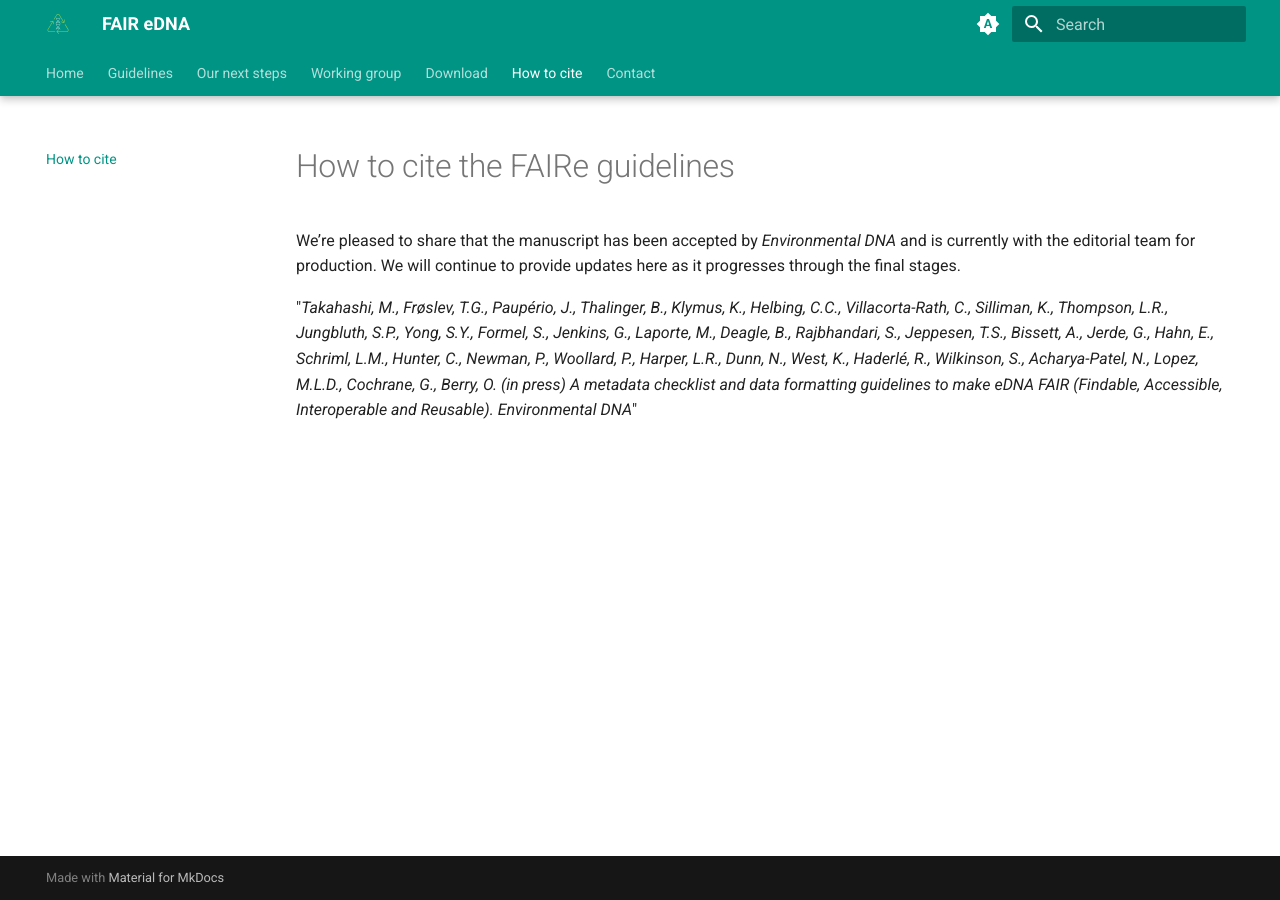
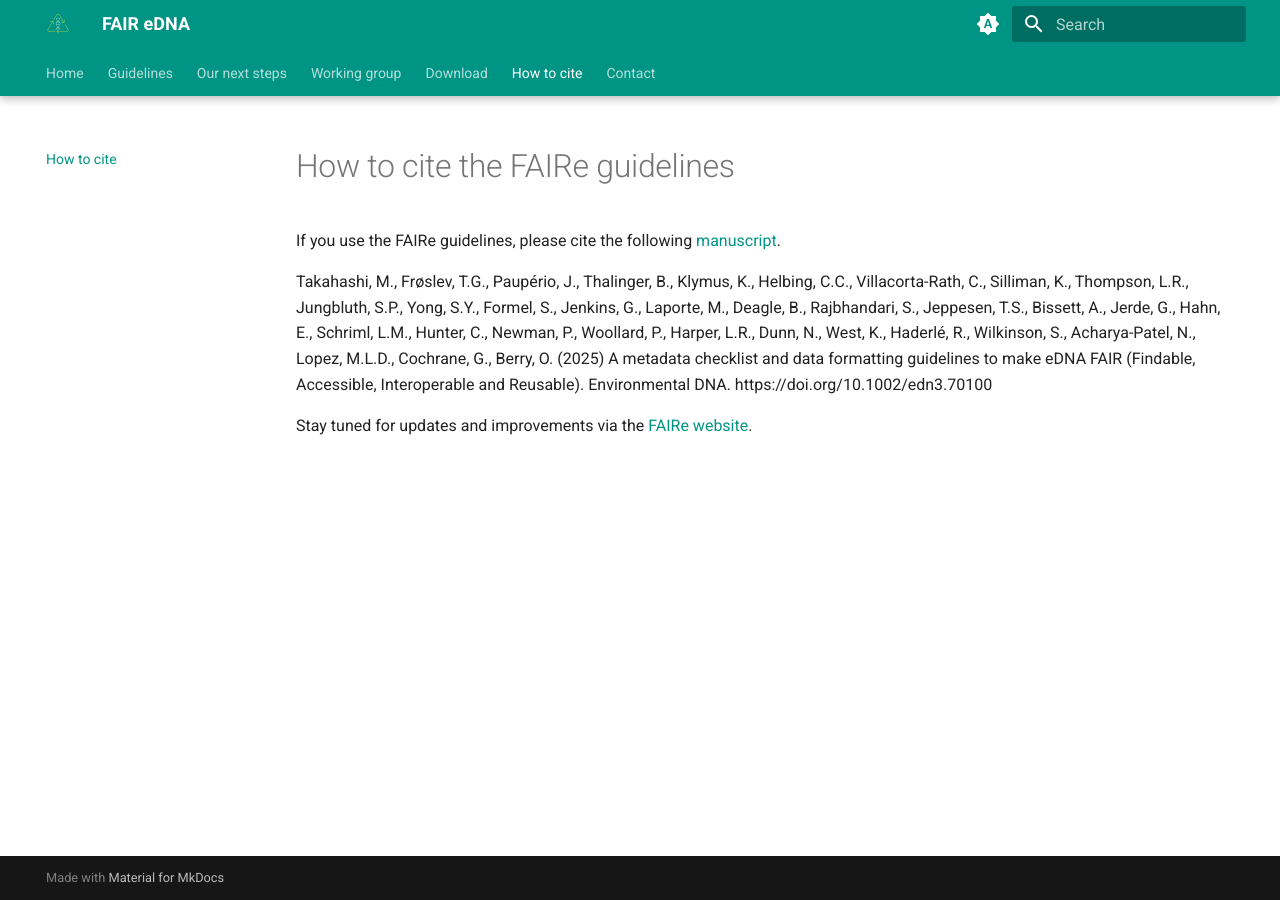
Before and after one commit to FAIR-eDNA/FAIR-eDNA.github.io, an MkDocs documentation site: the page built from docs/citation.md, in a window 1280 px wide. Built offline with MkDocs 1.6.1 and Material for MkDocs 9.7.7, drawn with Linux system fonts in a browser that asks for light colours.

Commit message:
Update citation.md
updating the published MS

```diff
--- a/docs/citation.md
+++ b/docs/citation.md
@@ -1,5 +1,7 @@
 # How to cite the FAIRe guidelines
 
-We’re pleased to share that the manuscript has been accepted by _Environmental DNA_ and is currently with the editorial team for production. We will continue to provide updates here as it progresses through the final stages.
+If you use the FAIRe guidelines, please cite the following [manuscript](https://doi.org/10.1002/edn3.70100).
 
-"_Takahashi, M., Frøslev, T.G., Paupério, J., Thalinger, B., Klymus, K., Helbing, C.C., Villacorta-Rath, C., Silliman, K., Thompson, L.R., Jungbluth, S.P., Yong, S.Y., Formel, S., Jenkins, G., Laporte, M., Deagle, B., Rajbhandari, S., Jeppesen, T.S., Bissett, A., Jerde, G., Hahn, E., Schriml, L.M., Hunter, C., Newman, P., Woollard, P., Harper, L.R., Dunn, N., West, K., Haderlé, R., Wilkinson, S., Acharya-Patel, N., Lopez, M.L.D., Cochrane, G., Berry, O. (in press) A metadata checklist and data formatting guidelines to make eDNA FAIR (Findable, Accessible, Interoperable and Reusable). Environmental DNA_"
+Takahashi, M., Frøslev, T.G., Paupério, J., Thalinger, B., Klymus, K., Helbing, C.C., Villacorta-Rath, C., Silliman, K., Thompson, L.R., Jungbluth, S.P., Yong, S.Y., Formel, S., Jenkins, G., Laporte, M., Deagle, B., Rajbhandari, S., Jeppesen, T.S., Bissett, A., Jerde, G., Hahn, E., Schriml, L.M., Hunter, C., Newman, P., Woollard, P., Harper, L.R., Dunn, N., West, K., Haderlé, R., Wilkinson, S., Acharya-Patel, N., Lopez, M.L.D., Cochrane, G., Berry, O. (2025) A metadata checklist and data formatting guidelines to make eDNA FAIR (Findable, Accessible, Interoperable and Reusable). Environmental DNA. https://doi.org/10.1002/edn3.70100
+
+Stay tuned for updates and improvements via the [FAIRe website](https://fair-edna.github.io/index.html).
```
